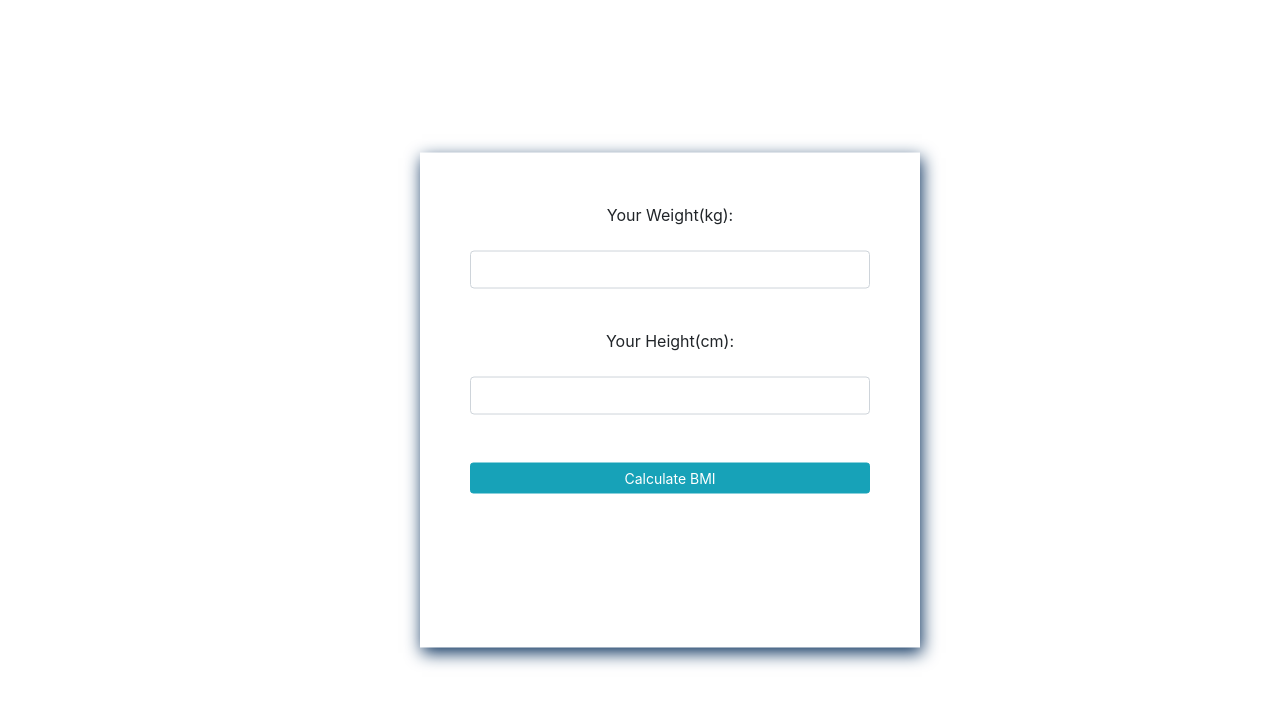
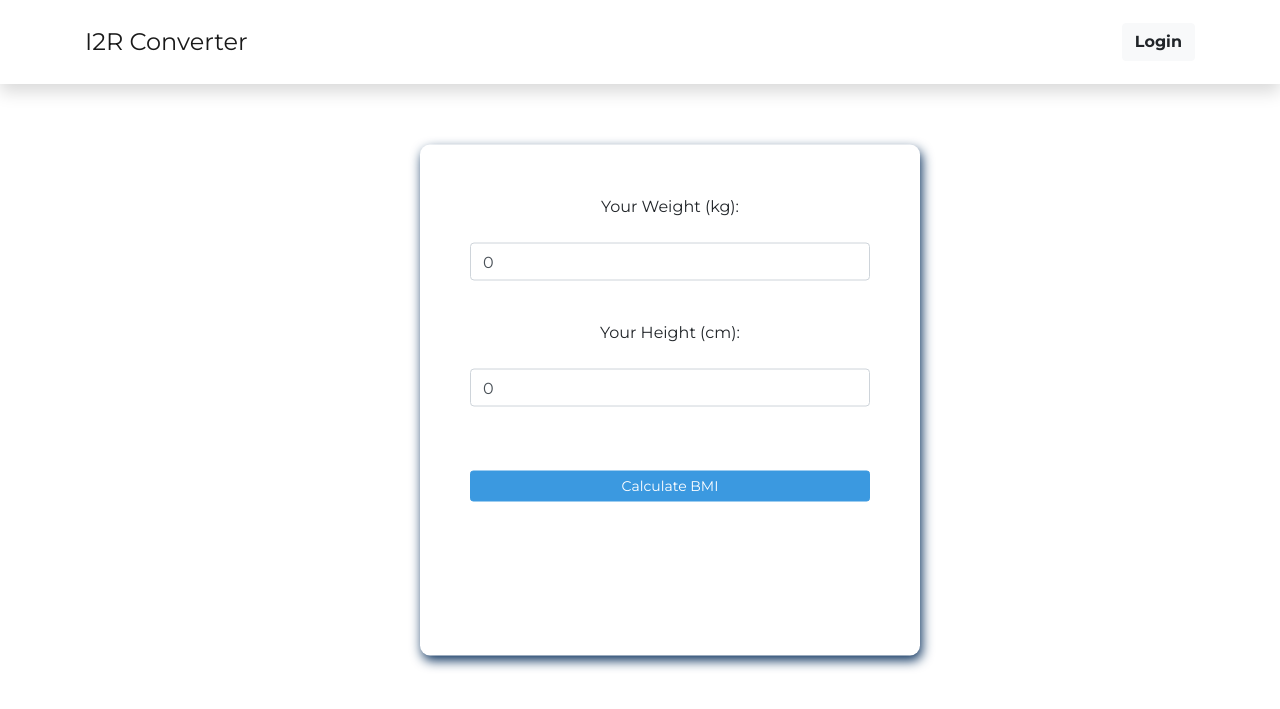
Before and after one commit to kmth-hash/I2R_repo, a Django app: page /bmi/ in a window 1280 px wide. Shown: the top 709 px of the page. Run offline with Django 3.2, Linux system fonts and the light colour scheme; some libraries are stand-ins or nearby versions.

Commit message:
baby steps #1

```diff
--- a/myproj/myproj/settings.py
+++ b/myproj/myproj/settings.py
@@ -66,7 +66,7 @@ DATABASES = {
      'ENGINE': 'django.db.backends.postgresql_psycopg2',
      'NAME': 'I2R_DB',
      'USER': 'postgres',
-     'PASSWORD': 'postgres',
+     'PASSWORD': 'dimi1234',
      'HOST': 'localhost',
      'PORT': '',
      }
--- a/myproj/myproj/views.py
+++ b/myproj/myproj/views.py
@@ -15,6 +15,9 @@ from keras import backend as K
 
 imagesToPreview = []
 predictedNames = []
+isLoggedIn = False
+
+
 datajson = []
 def predict(iurl):
     K.clear_session()
@@ -41,6 +44,7 @@ def signup(request):
         if password==confirm_password:
             new_user = Users(username= name , password = password , height = "" , weight = "" , role = "user", email=email )
             new_user.save()
+            request.session['username'] = name
             messages.success(request  , " Signup successful.")
             return redirect("/")
         else:
@@ -54,9 +58,10 @@ def recipes(request):
     return render(request , 'recipes.html' , {})
 
 def login(request):
-
+    global isLoggedIn
     res = ''
     if request.method=='POST':
+
         name1 = request.POST['email']
         pass1 = request.POST['password']
 
@@ -64,22 +69,27 @@ def login(request):
             try:
                 user_obj = Users.objects.get(password=pass1  , email=name1)
                 res = user_obj
-                print(res)
+                isLoggedIn = True
+                request.session['username'] = user_obj.username
                 messages.success(request , "Welcome back! Let's cook something good.")
-                return redirect("/")
+                return redirect("/" , isLoggedIn = True , username = user_obj.username)
 
             except Exception as ex:
-                print(ex)
+
+                isLoggedIn = False
                 messages.error(request , "Oops! Successfully Failed to login. You can do better. Cmon")
-                return redirect("/login")
+                return redirect("/login" )
         else:
             try:
                 user_obj  = Users.objects.get(username = name1,password=pass1)
                 res = user_obj
+                isLoggedIn = True
+                request.session['username'] = user_obj.username
                 messages.success(request , "Welcome back! Let's cook something good.")
-                return redirect("/")
+                return redirect("/" , isLoggedIn = True , username = user_obj.username)
 
             except Exception as ex:
+                isLoggedIn = False
                 messages.error(request , "Oops! Successfully Failed to login. You can do better. Cmon")
                 return redirect("/login")
 
@@ -87,6 +97,13 @@ def login(request):
     return render(request , 'login.html' , {})
 
 def mainpage(request):
+    username = ''
+    global isLoggedIn
+    if request.session.has_key('username'):
+        print(request.session['username'])
+        isLoggedIn = True
+        username = setUserName(request.session['username'])
+
     global imagesToPreview,datajson
     if request.POST:
         imagesToPreview = loads(request.POST['hiddeninput'])
@@ -103,10 +120,23 @@ def mainpage(request):
         # predictedNames.append(predictedImage)
         imagesToPreview.append(imageAndName)
         datajson = dumps(imagesToPreview)
-    return render(request , 'mainpage.html' , {'len':len(imagesToPreview),'imagesToPreview':imagesToPreview,'data':datajson})
+    return render(request , 'mainpage.html' , {'len':len(imagesToPreview),'imagesToPreview':imagesToPreview,'data':datajson , 'isLoggedIn' : isLoggedIn , 'username' : username })
 
 def addRecipe(request):
     return_recipes(['egg' , 'onion' , 'butter' , 'salt', 'pepper'])
     return render(request , 'addRecipe.html' , {})
 def bmi(request):
-    return render(request , 'bmi.html' , {})
+    global isLoggedIn
+    username = ''
+    weight = 0
+    height = 0
+    if request.session.has_key('username'):
+        username = setUserName(request.session['username'])
+        user_obj = Users.objects.get( username = request.session['username'])
+        isLoggedIn = True
+        if(user_obj.weight.isnumeric()):
+            weight = user_obj.weight
+        if(user_obj.height.isnumeric()):
+            height = user_obj.height
+
+    return render(request , 'bmi.html' , {'isLoggedIn' : isLoggedIn , 'username' : username , 'weight' : weight , 'height': height })
--- a/myproj/templates/bmi.html
+++ b/myproj/templates/bmi.html
@@ -1,8 +1,18 @@
-<!DOCTYPE html>
+{% load static %}
+{% block content %}
+
 <html>
 <head>
-    <title></title>
-    <link rel="stylesheet" href="https://cdn.jsdelivr.net/npm/bootstrap@4.6.0/dist/css/bootstrap.min.css">
+    <meta charset="utf-8">
+        <meta name="description" content="I2R Converter">
+        <meta name="keywords" content="BMI , Healthy , HTML , JS , Web">
+        <meta name="viewport" content="width=device-width, initial-scale=1.0, shrink-to-fit=no">
+        <link rel="shortcut icon" href="{% static 'assets/img/favicon.ico' %}" type="image/x-icon">
+        <title>I2R Converter</title>
+        <link rel="stylesheet" href="{% static 'assets/bootstrap/css/bootstrap.min.css' %}">
+        <link rel="stylesheet" href="{% static 'assets/fonts/font-awesome.min.css' %}">
+        <link rel="stylesheet" href="{% static 'assets/css/styles.css' %}">
+        <script src="{% static 'assets/js/myscript.js' %}"></script>
 </head>
 <script language="JavaScript">
 
@@ -12,27 +22,34 @@ var height = document.getElementById('w').value
 if(weight > 0 && height > 0){
 var finalBmi = weight/(height/100*height/100)
 document.getElementById('bmi').innerHTML = " Your BMI is :"+finalBmi
-if(finalBmi < 18.5){
+if(finalBmi < 18.5)
+    {
         document.getElementById('means').innerHTML = "That you are too thin."
     }
-if(finalBmi > 18.5 && finalBmi < 25){
+if(finalBmi > 18.5 && finalBmi < 25)
+    {
         document.getElementById('means').innerHTML = "That you are healthy."
     }
-if(finalBmi > 25){
+if(finalBmi > 25)
+    {
         document.getElementById('means').innerHTML = "you have overweight."
     }
 }
-else{
+else
+    {
         alert("Please Fill in everything correctly")
     }
 }
 
 </script>
 <style >
-    .txt-al{
+    .txt-al
+    {
         text-align: center;
+        border-radius: 10px;
     }
-        form{
+    form
+    {
         margin-left: 30px;
         padding: 50px;
         width: 500px;
@@ -41,22 +58,52 @@ alert("Please Fill in everything correctly")
         left:50%;
         background-color: white;
         transform: translate(-50%,-50%);
-                box-shadow: 2px 5px 16px 0px #0B325E
+        box-shadow: 2px 5px 12px 0px #0B325E
 
     }
 </style>
 <body>
+    <nav class="navbar navbar-light shadow sticky-top bg-white clean-navbar">
+        <div class="container">
+            <a class="navbar-brand logo" href="/">I2R Converter</a>
+            <div class=""  id="navcol-1">
+                {% if isLoggedIn %}
+                <label> {{username}} </label>
+                {% else %}
+                <a href = "/login" class="ml-auto btn btn-light font-weight-bold" >Login</a>
+
+                {%endif%}
+            </div>
+        </div>
+      </nav>
+      {% include './includes/messages.html' %}
+
     <form class="txt-al" >
         <div class="form-group">
-Your Weight(kg):<br/><br/> <input class="form-control input-sm"  type="text" id="w"name="weight" size="10"><br/></div>
+            Your Weight (kg):<br/><br/>
+            <input class="form-control input-sm"  type="number" value="{{weight}}" id="w" name="weight" size="10">
+            <br/>
+        </div>
         <div class="form-group">
-Your Height(cm): <br/><br/><input class="form-control input-sm"  type="text" id="h"name="height" size="10"><br/><br/><div>
-    <div> <button class="btn btn-info btn-sm btn-block" type="button" class="btn btn-info" value="Calculate BMI" onClick="calculateBmi()">Calculate BMI</button>
-<br/><br/></div>
- <div class="form-group"><p id="bmi" ></p></div>
-<div class="form-group"><p id="means"></p><br /></div>
+            Your Height (cm): <br/><br/>
+            <input class="form-control input-sm"  type="number" value="{{height}}" id="h" name="height" size="10">
+            <br/><br/>
+        </div>
+        <div>
+            <button class="btn btn-info btn-sm btn-block" type="button" class="btn btn-info" value="Calculate BMI" onClick="calculateBmi()">Calculate BMI</button>
+            <br/><br/>
+        </div>
+        <div class="form-group">
+            <p id="bmi" ></p>
+        </div>
+        <div class="form-group">
+            <p id="means"></p>
+            <br />
+        </div>
 
     </form>
 
 </body>
 </html>
+
+{% endblock content %}
--- a/myproj/templates/mainpage.html
+++ b/myproj/templates/mainpage.html
@@ -22,8 +22,12 @@
         <div class="container">
             <a class="navbar-brand logo" href="/">I2R Converter</a>
             <div class=""  id="navcol-1">
+                {% if isLoggedIn %}
+                <label> {{username}} </label>
+                {% else %}
                 <a href = "/login" class="ml-auto btn btn-light font-weight-bold" >Login</a>
 
+                {%endif%}
             </div>
         </div>
     </nav>
@@ -91,7 +95,7 @@
         }
         else{
             imagepre.innerHTML = ''
-            document.getElementById('nothing').innerHTML = '<div class="container-center"><h1>Nothing To Preview</h1></div>';
+            document.getElementById('nothing').innerHTML = '<div class="container-center"><label>Nothing To Preview</label></div>';
         }
 
         }
```
Also changed, not shown: myproj/myproj/add_ons.py (+8 -0 lines). Lines whose indentation alone changed are shown as unchanged.
